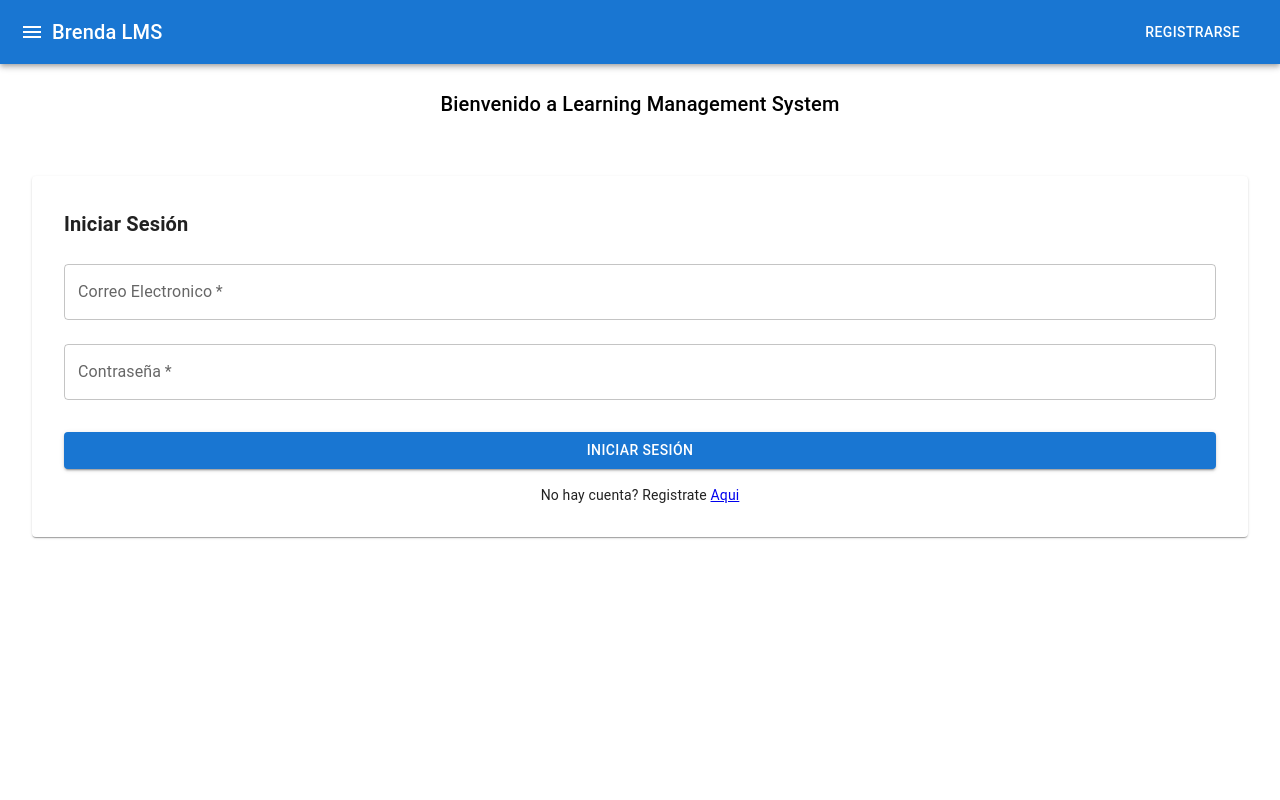
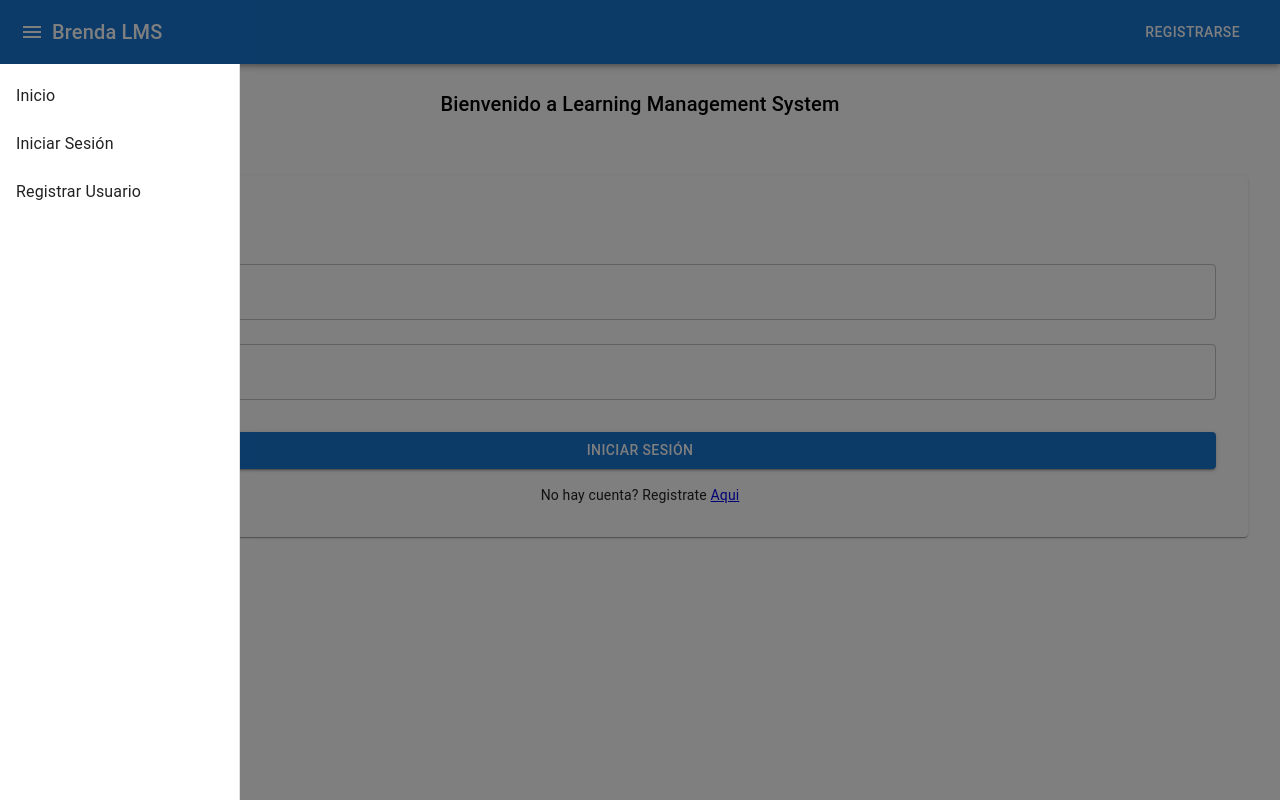
Before and after one commit to Amanjarrez0204/BrendaLMS, a React (Create React App) app: page / in a window 1280 px wide. Both pictures are taken after a click on the button "open drawer". Built offline with nearby package versions, Linux system fonts and the light colour scheme.

Commit message:
Conexión con Backend y sidebar

```diff
--- a/src/Componets/SideBar.js
+++ b/src/Componets/SideBar.js
@@ -21,17 +21,14 @@ const Sidebar = ({ mobileOpen, handleDrawerToggle }) => {
         {/*         <ListItem button component={Link} to="/login">
           <ListItemText primary="Login" />
         </ListItem> */}
-        <ListItem button component={Link} to="/register">
+        <ListItem button component={Link} to="/">
+          <ListItemText primary="Inicio" />
+        </ListItem>
+        <ListItem button component={Link} to="/login">
+          <ListItemText primary="Iniciar Sesión" />
+        </ListItem>
+        <ListItem button component={Link} to="/registrar">
           <ListItemText primary="Registrar Usuario" />
-        </ListItem>
-        <ListItem button component={Link} to="/fraccRegister">
-          <ListItemText primary="Registrar Fraccionamiento" />
-        </ListItem>
-        <ListItem button component={Link} to="/map">
-          <ListItemText primary="Ver mapa" />
-        </ListItem>
-        <ListItem button component={Link} to="/servicios">
-          <ListItemText primary="Servicios" />
         </ListItem>
       </List>
     </div>
--- a/src/pages/LoginPage.js
+++ b/src/pages/LoginPage.js
@@ -1,15 +1,24 @@
-import React from "react";
+import React, { useState } from "react";
 import Loginform from "../Componets/LoginFrom";
 
 import { AppBar, Box, Grid, Typography, Paper } from "@mui/material";
 import Appbar from "../Componets/AppBar";
+import Sidebar from "../Componets/SideBar";
 
 const LoginPage = () => {
+  const [mobileOpen, setMobileOpen] = useState(false);
+  const handleDrawerToggle = () => {
+    setMobileOpen(!mobileOpen);
+  };
   return (
     <Box sx={{}}>
       <Grid container spacing={3} alignItems="center" justifyContent="center">
         <Grid item xs={12}>
-          <Appbar />
+          <Appbar handleDrawerToggle={handleDrawerToggle} />
+          <Sidebar
+            mobileOpen={mobileOpen}
+            handleDrawerToggle={handleDrawerToggle}
+          />
         </Grid>
 
         <Grid item xs={12} justifyContent="center">
--- a/src/pages/RegisterPage.js
+++ b/src/pages/RegisterPage.js
@@ -1,14 +1,22 @@
-import React from "react";
+import React, { useState } from "react";
 import RegisterFrom from "../Componets/RegisterFrom";
 import { Box, Grid, Paper, Typography } from "@mui/material";
 import Appbar from "../Componets/AppBar";
-
+import Sidebar from "../Componets/SideBar";
 const RegisterPage = () => {
+  const [mobileOpen, setMobileOpen] = useState(false);
+  const handleDrawerToggle = () => {
+    setMobileOpen(!mobileOpen);
+  };
   return (
     <Box sx={{}}>
       <Grid container spacing={3} alignItems="center" justifyContent="center">
         <Grid item xs={12}>
-          <Appbar />
+          <Appbar handleDrawerToggle={handleDrawerToggle} />
+          <Sidebar
+            mobileOpen={mobileOpen}
+            handleDrawerToggle={handleDrawerToggle}
+          />
         </Grid>
 
         <Grid item xs={12} justifyContent="center">
```
